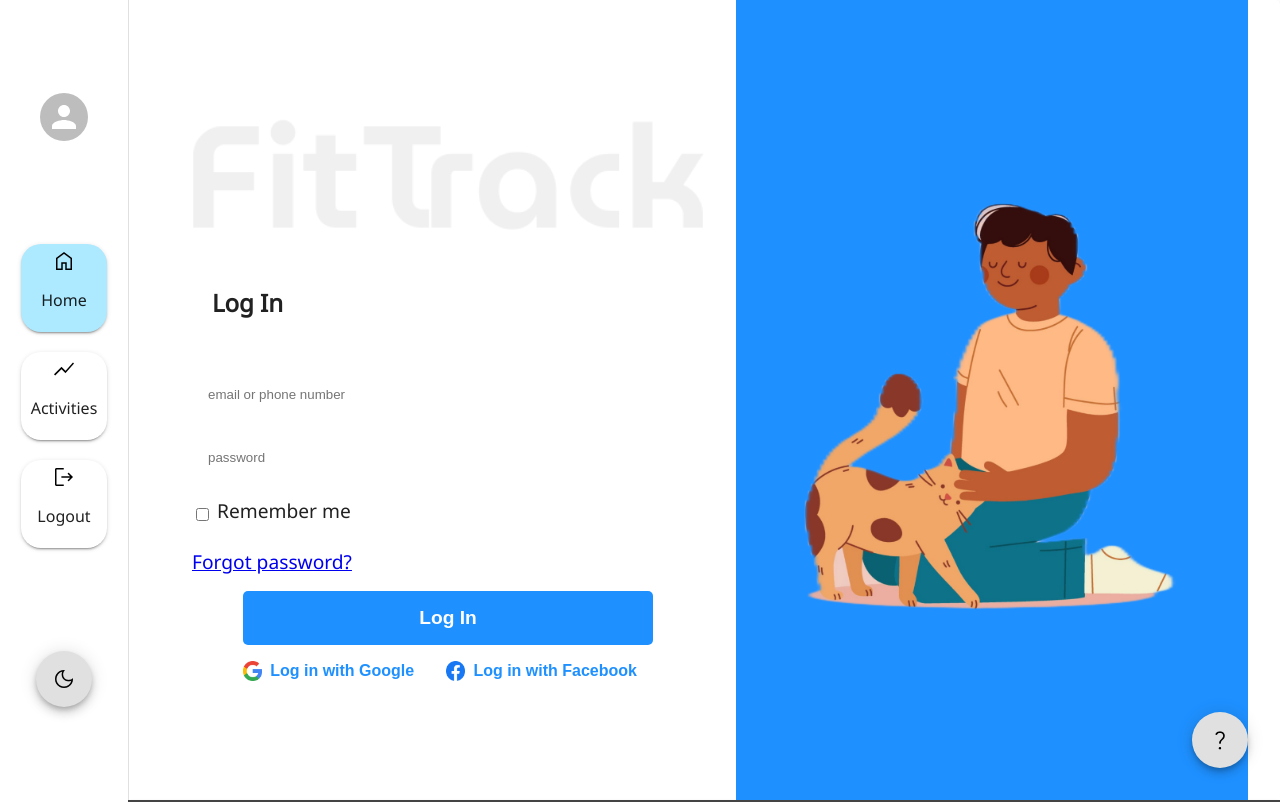
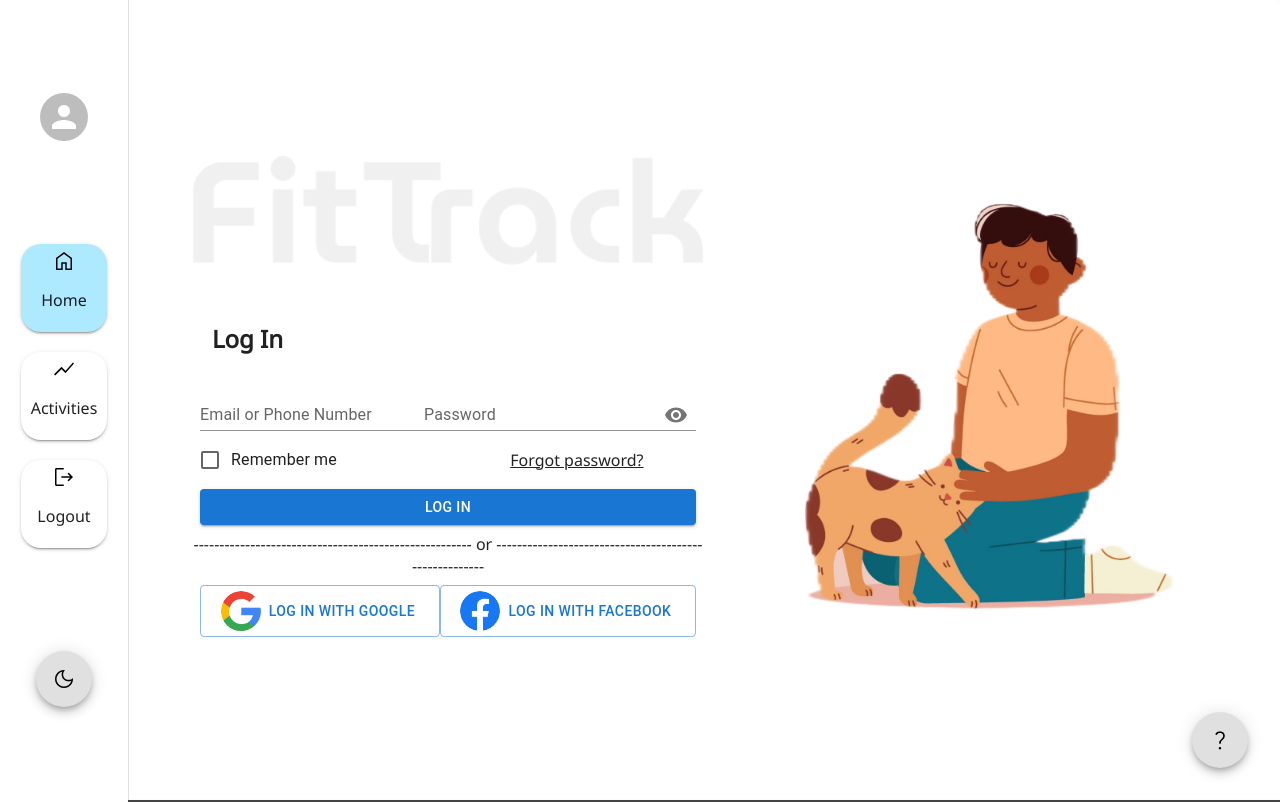
Before and after one commit to MHaurel/tii-2023, a React (Create React App) app: page /login in a window 1280 px wide. Shown: the top 802 px of the page. Built offline with nearby package versions, Linux system fonts and the light colour scheme.

Commit message:
login using mui components

```diff
--- a/src/pages/Login.css
+++ b/src/pages/Login.css
@@ -10,7 +10,7 @@
     flex-direction: column;
     width: 50%;
     padding: 2rem;
-    background-color: #fff;
+    text-align: center;
 }
 
 .login-logo {
@@ -28,101 +28,19 @@
     margin-left: 20px;
 }
 
-.login-form {
-    margin-top: 2rem;
+.login-box {
     display: flex;
-    flex-direction: column;
-    width: 100%;
+    justify-content: center;
+    align-items: center;
 }
 
-.login-form label {
-    font-size: 1.2rem;
-    margin-bottom: 0.5rem;
-}
-
-.login-form input[type="text"],
-.login-form input[type="password"] {
-    padding: 1rem;
-    border: none;
-    border-radius: 5px;
-    margin-bottom: 1rem;
-}
-
-.remember-me input[type="checkbox"] {
-    margin-right: 0.5rem;
-}
-
-.forgot-password {
-    text-align: right;
-}
-
-.remember-me,
-.forgot-password {
-  display: flex;
-  justify-content: space-between;
-  align-items: center;
-  margin-bottom: 1rem;
-  font-size: 1.2rem;
-}
-
-.remember-me label,
-.forgot-password a {
-  flex: 1;
-}
-
-.login-button {
-    background-color: #1E90FF;
-    color: #fff;
-    padding: 1rem;
-    border: none;
-    border-radius: 5px;
-    width: 80%;
-    margin: 0 auto;
-    font-size: 1.2rem;
-    font-weight: bold;
-    cursor: pointer;
-}
-
-.social-login {
-    display: flex;
-    justify-content: center;
-    margin-top: 1rem;
-}
-
-.google-button,
-.facebook-button {
-    display: inline-flex;
-    align-items: center;
-    justify-content: center;
-    height: 1.2rem;
-    padding: 0.5rem;
-    background-color: #fff;
-    color: #1E90FF;
-    border: none;
-    border-radius: 5px;
-    margin-right: 1rem;
-    font-size: 1rem;
-    font-weight: bold;
-    cursor: pointer;
-}
-
-.google-button img,
-.facebook-button img {
-    width: 1.2rem;
-    height: auto;
-    margin-right: 0.5rem;
-}
-
-.google-button:hover,
-.facebook-button:hover {
-    background-color: #1E90FF;
-    color: #fff;
+.login-box > * {
+    flex: 1 1 auto;
+    margin: 0 1rem;
 }
 
 .login-illustration {
     width: 50%;
-    height: 100%;
-    background-color: #1E90FF;
     display: flex;
     justify-content: center;
     align-items: center;
--- a/src/pages/Login.js
+++ b/src/pages/Login.js
@@ -1,8 +1,30 @@
-//import React, { useEffect, useRef, useState } from "react";
+import React from 'react';
+import Box from '@mui/material/Box';
+import IconButton from '@mui/material/IconButton';
+import Input from '@mui/material/Input';
+import InputLabel from '@mui/material/InputLabel';
+import InputAdornment from '@mui/material/InputAdornment';
+import FormControl from '@mui/material/FormControl';
+import FormControlLabel from '@mui/material/FormControlLabel';
+import TextField from '@mui/material/TextField';
+import Visibility from '@mui/icons-material/Visibility';
+import VisibilityOff from '@mui/icons-material/VisibilityOff';
+import Checkbox from '@mui/material/Checkbox';
+import Link from '@mui/material/Link';
+import Button from '@mui/material/Button';
+import Avatar from '@mui/material/Avatar';
 
 import "./Login.css";
 
 function Login() {
+    const [showPassword, setShowPassword] = React.useState(false);
+
+    const handleClickShowPassword = () => setShowPassword((show) => !show);
+
+    const handleMouseDownPassword = (event) => {
+        event.preventDefault();
+    };
+
     return (
         <div className="login-page">
             <div className="login-container">
@@ -12,30 +34,56 @@
 
                 <h2 className="login-title"> Log In </h2>
 
-                <form className="login-form">
-                    <input type="text" id="email-phone" name="email-phone" placeholder="email or phone number" required />
-                    <input type="password" id="password" name="password" placeholder="password" required />
-
-                    <div className="remember-me">
-                        <input type="checkbox" id="remember-me" name="remember-me" />
-                        <label htmlFor="remember-me"> Remember me </label>
+                <Box component="form" sx={{"& > :not(style)": { m: 1 }}} noValidate autoComplete="off">
+                    <div className='login-box'>
+                        <TextField id="email-phone" label="Email or Phone Number" variant="standard" />
+                        <FormControl variant="standard" >
+                            <InputLabel htmlFor="standard-adornment-password">Password</InputLabel>
+                            <Input
+                                id="standard-adornment-password"
+                                type={showPassword ? 'text' : 'password'}
+                                endAdornment={
+                                    <InputAdornment position="end">
+                                        <IconButton
+                                            aria-label="toggle password visibility"
+                                            onClick={handleClickShowPassword}
+                                            onMouseDown={handleMouseDownPassword}
+                                        >
+                                            {showPassword ? <VisibilityOff /> : <Visibility />}
+                                        </IconButton>
+                                    </InputAdornment>
+                                }
+                            />
+                        </FormControl>
                     </div>
 
-                    <a href="#" className="forgot-password"> Forgot password? </a>
-                    <button type="submit" className="login-button"> Log In </button>
+                    <div className='login-box'>
+                        <FormControlLabel control={<Checkbox />} label="Remember me" />
+                        <Link href="#" underline="always" color="inherit" sx={[{ '&:hover': { fontWeight: 'bold' } }]}> Forgot password? </Link>
+                    </div>
 
-                    <div className="social-login">
-                        <button className="google-button"> <img src={process.env.PUBLIC_URL + '/images/icons/googleLogo.png'} alt="google icon" /> Log in with Google </button>
-                        <button className="facebook-button"> <img src={process.env.PUBLIC_URL + '/images/icons/facebookLogo.png'} alt="facebook icon" /> Log in with Facebook </button>
+                    <div className='login-box'>
+                        <Button variant="contained">Log In</Button>
                     </div>
-                </form>
+
+                    ------------------------------------------------------ or ------------------------------------------------------
+
+                    <div className='login-box'>
+                        <Button variant="outlined" startIcon={<Avatar src={process.env.PUBLIC_URL + '/images/icons/googleLogo.png'} alt="google icon" />}>
+                            Log in with Google
+                        </Button>
+                        <Button variant="outlined" startIcon={<Avatar src={process.env.PUBLIC_URL + '/images/icons/facebookLogo.png'} alt="facebook icon" />}>
+                            Log in with Facebook
+                        </Button>
+                    </div>
+                </Box>
             </div>
 
             <div className="login-illustration">
                 <img src={process.env.PUBLIC_URL + '/images/weightIllustration1.png'} alt="weight illustration" />
             </div>
         </div>
-    )
+    );
 }
 
 export default Login;
```
